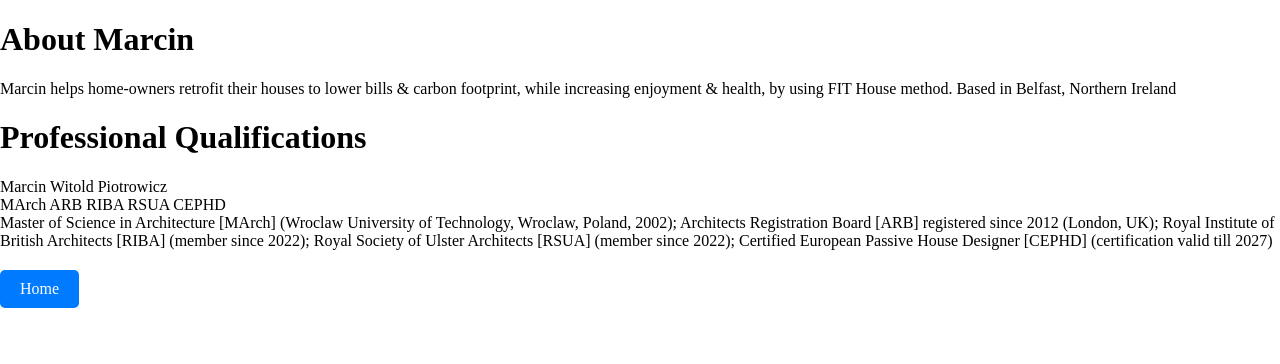
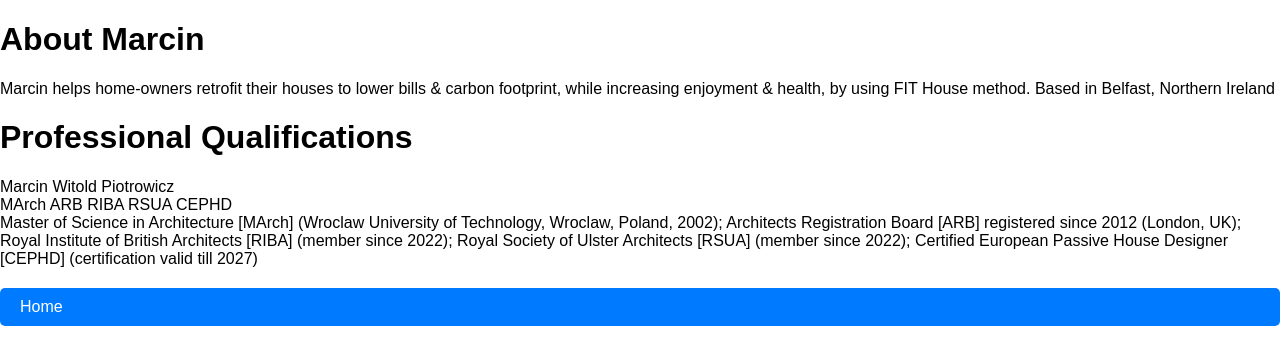
Before and after one commit to MarcinWitoldPiotrowicz/MarcinWitoldPiotrowicz.github.io, a plain HTML site: page author/naturalny_architect/index.html in a window 1280 px wide. Drawn offline with Linux system fonts and the light colour scheme.

Commit message:
Update styles.css

```diff
--- a/styles.css
+++ b/styles.css
@@ -2,6 +2,7 @@
 html, body {
     margin: 0;
     padding: 0;
+    font-family: Arial, sans-serif; /* Specify font family for all text */
 }
 
 /* Center content vertically and horizontally */
@@ -13,14 +14,10 @@ html, body {
     height: 100vh; /* 100% of viewport height */
 }
 
-/* Container styles */
-.container {
-    margin-bottom: 20px; /* Add space between content and button */
-}
-
 /* Button styles */
 .home-button {
-    display: inline-block;
+    display: block; /* Ensure the button occupies the full width of the container */
+    margin-top: 20px; /* Add space between content and button */
     padding: 10px 20px;
     background-color: #007bff; /* Blue color */
     color: #fff; /* White text */
```
